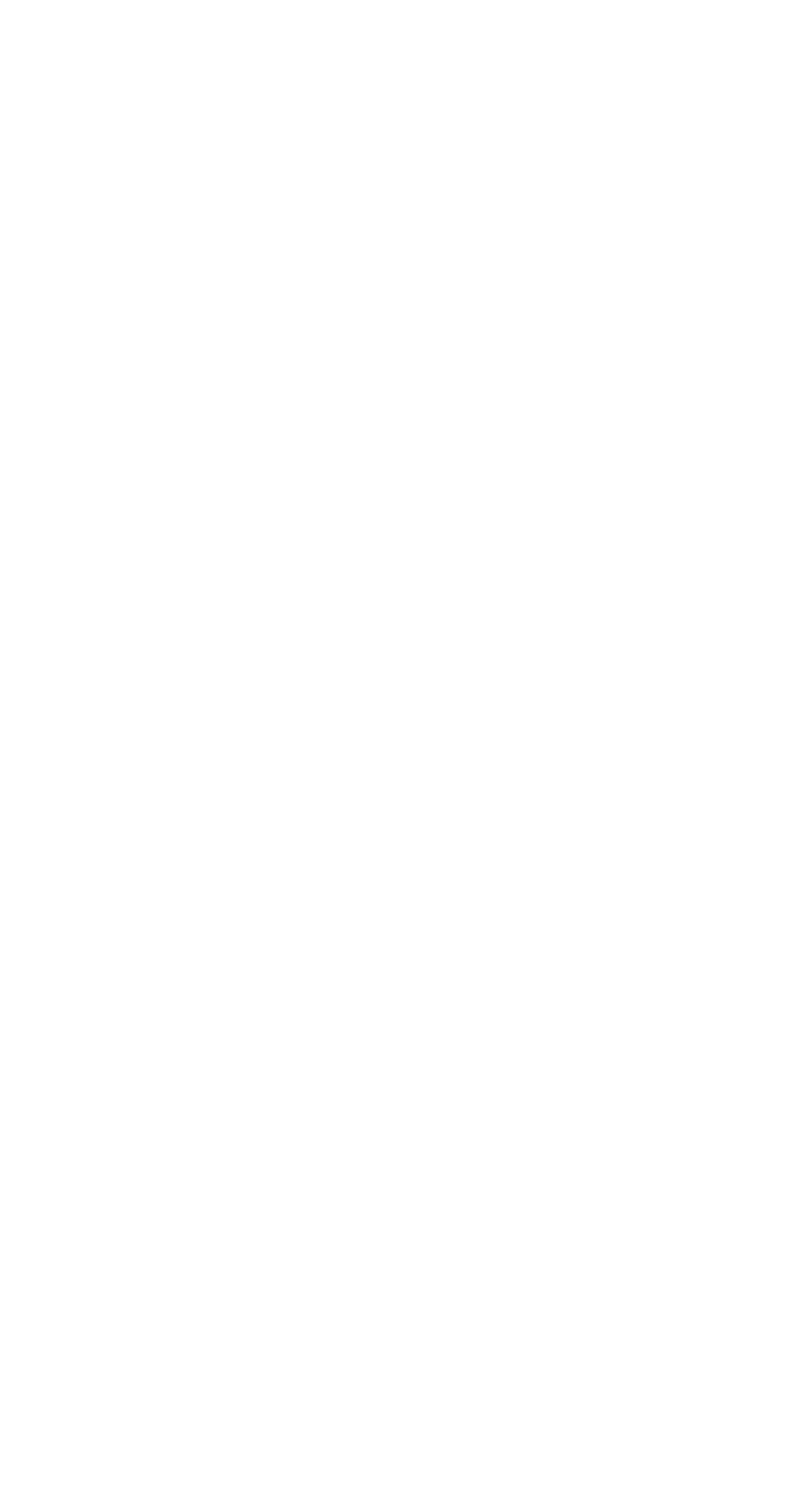
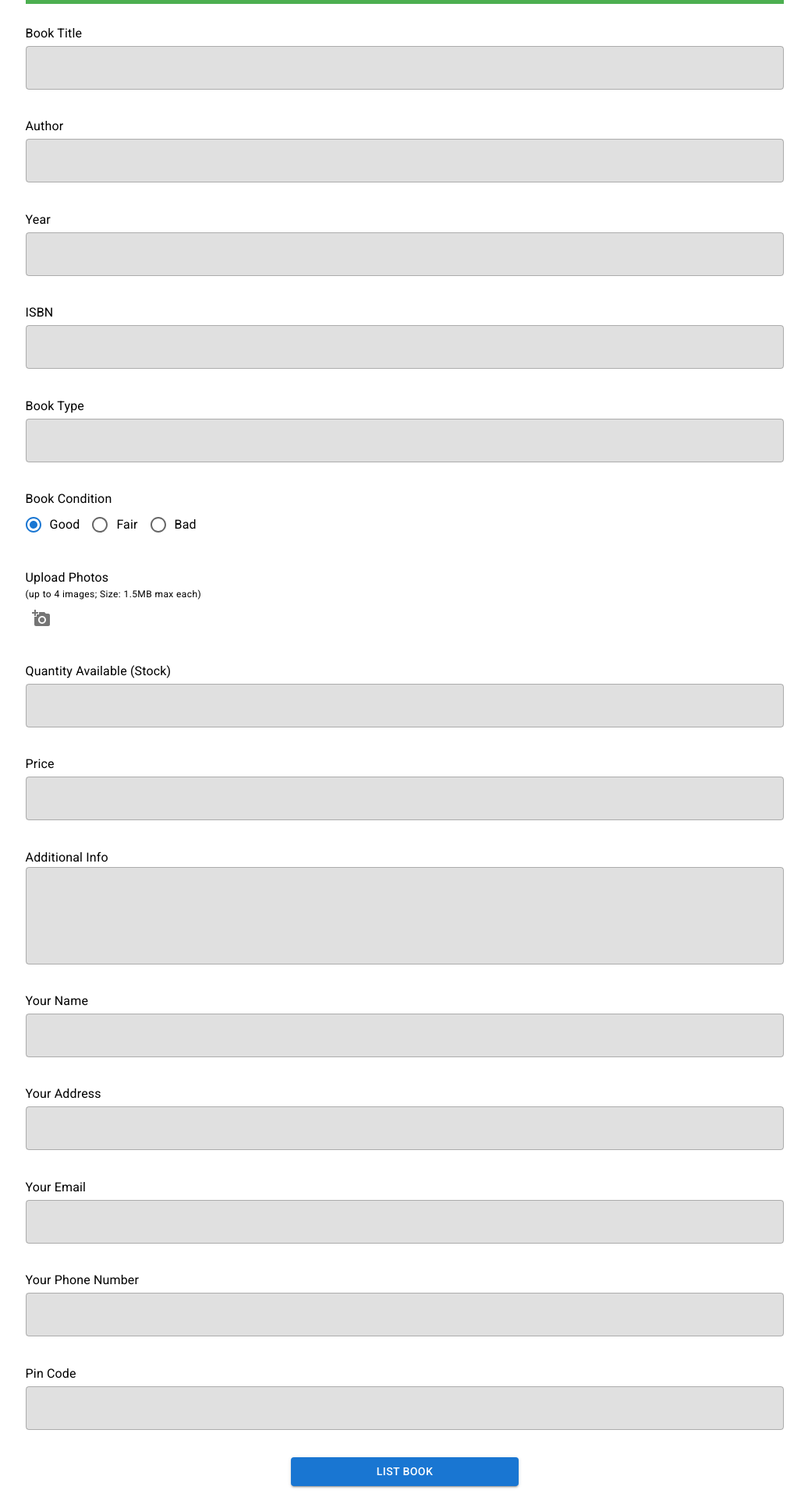
Before and after one commit to MiuX1/BookSite, a React (Vite) app in the folder book-site-c/: page /selling in a window 1280 px wide. Before the commit this address had no page. Shown: the part 160-2080 px from the top of the page at 78% size, without its empty margins (121-1157 px from the left). Before the commit the page ends 800 px from the top, so only its background shows below. Built offline with nearby package versions, Linux system fonts and the light colour scheme.

Commit message:
Selling page created, route created to selling page, made changes to header file

```diff
--- a/book-site-c/pages/Marketplace/Marketplace.jsx
+++ b/book-site-c/pages/Marketplace/Marketplace.jsx
@@ -52,7 +52,7 @@ function Marketplace() {
   });
 
   return (
-    <Container maxWidth="lg" sx={{ marginY: 4 }}>
+    <Container maxWidth="lg" sx={{ marginY: 5 }}>
       <Box
         sx={{
           display: "flex",
--- /dev/null
+++ b/book-site-c/pages/Selling/Selling.jsx
@@ -0,0 +1,267 @@
+import React, { useState } from 'react';
+import {
+  Typography, Box, Link, TextField, Button, IconButton, MenuItem, Select, Radio, RadioGroup,
+  FormControlLabel, InputLabel, FormControl, Grid
+} from '@mui/material';
+import AddAPhotoIcon from '@mui/icons-material/AddAPhoto';
+
+const Selling = () => {
+  const [formValues, setFormValues] = useState({
+    bookTitle: '',
+    author: '',
+    year: '',
+    ISBN: '',
+    bookType: '',
+    bookCondition: 'good',
+    picture: null,
+    quantityAvailable: '',
+    price: '',
+    additionalInfo: '',
+    sellerName: '',
+    address: '',
+    sellerEmail: '',
+    sellerPhoneNumber: '',
+    pinCode: '',
+  });
+
+  const handleChange = (e) => {
+    const { name, value } = e.target;
+    setFormValues((prevValues) => ({
+      ...prevValues,
+      [name]: value,
+    }));
+  };
+
+  const handleFileChange = (e) => {
+    setFormValues((prevValues) => ({
+      ...prevValues,
+      picture: e.target.files[0],
+    }));
+  };
+
+  const handleConditionChange = (e) => {
+    setFormValues((prevValues) => ({
+      ...prevValues,
+      bookCondition: e.target.value,
+    }));
+  };
+
+  const handleSubmit = (e) => {
+    e.preventDefault();
+    console.log(formValues);
+  };
+
+  return (
+    <Box
+      component="form"
+      onSubmit={handleSubmit}
+      sx={{
+        display: 'flex',
+        flexDirection: 'column',
+        alignItems: 'center',
+        // bgcolor: '#f5f5f5',
+        margin: 'auto',
+        borderRadius: 2,
+        maxWidth: '80%',
+        padding: {xs:'4%', sm:'4%', md:'2%'},
+        // boxShadow: 3,
+        width: '100%',
+      }}
+    >
+      <Box sx={{ bgcolor: '#4caf50', width: '100%', padding: '1%', textAlign: 'center', mb: 2 }}>
+        <Typography variant='h6' component='h1' color="#fff">
+          Become a Seller
+        </Typography>
+        <Link href="/" target="_blank"
+        color="inherit" underline="hover">
+          Learn how it works?
+        </Link>
+      </Box>
+
+      <Grid container spacing={2}>
+        <Grid item xs={12}>
+          <FieldGroup
+            label="Book Title"
+            name="bookTitle"
+            value={formValues.bookTitle}
+            onChange={handleChange}
+          />
+        </Grid>
+        <Grid item xs={12}>
+          <FieldGroup
+            label="Author"
+            name="author"
+            value={formValues.author}
+            onChange={handleChange}
+          />
+        </Grid>
+        <Grid item xs={12}>
+          <FieldGroup
+            label="Year"
+            name="year"
+            value={formValues.year}
+            onChange={handleChange}
+          />
+        </Grid>
+        <Grid item xs={12}>
+          <FieldGroup
+            label="ISBN"
+            name="ISBN"
+            value={formValues.ISBN}
+            onChange={handleChange}
+          />
+        </Grid>
+
+        <Grid item xs={12}>
+          <FieldGroup
+              label="Book Type"
+              name="Book Type"
+              value={formValues.bookType}
+              onChange={handleChange}
+            />
+        </Grid>
+
+        <Grid item xs={12}>
+          <Box sx={{ marginY: '1%' }}>
+            <Typography>Book Condition</Typography>
+            <RadioGroup
+              name="bookCondition"
+              value={formValues.bookCondition}
+              onChange={handleConditionChange}
+              row
+            >
+              <FormControlLabel value="good" control={<Radio />} label="Good" />
+              <FormControlLabel value="fair" control={<Radio />} label="Fair" />
+              <FormControlLabel value="bad" control={<Radio />} label="Bad" />
+            </RadioGroup>
+          </Box>
+        </Grid>
+
+        <Grid item xs={12}>
+          <Box sx={{marginY: '1%'}}>
+            <Typography>Upload Photos</Typography>
+              <Typography variant="caption" display="block">
+                (up to 4 images; Size: 1.5MB max each)
+              </Typography>
+            <IconButton component="label">
+              <input type="file"
+              hidden multiple
+              onChange={handleFileChange}/>
+              <AddAPhotoIcon />
+            </IconButton>
+          </Box>
+        </Grid>
+
+        <Grid item xs={12}>
+          <FieldGroup
+            label="Quantity Available (Stock)"
+            name="quantityAvailable"
+            type="number"
+            value={formValues.quantityAvailable}
+            onChange={handleChange}
+          />
+        </Grid>
+
+        <Grid item xs={12}>
+          <FieldGroup
+            label="Price"
+            name="price"
+            value={formValues.price}
+            onChange={handleChange}
+          />
+        </Grid>
+
+        <Grid item xs={12}>
+          <Box sx={{ marginY: '1%' }}>
+            <Typography>Additional Info</Typography>
+            <TextField
+              name="additionalInfo"
+              multiline
+              rows={4}
+              value={formValues.additionalInfo}
+              onChange={handleChange}
+              variant="outlined"
+              fullWidth
+              sx={{ bgcolor: '#e0e0e0', borderRadius: '4px' }}
+            />
+          </Box>
+        </Grid>
+
+        <Grid item xs={12}>
+          <FieldGroup
+            label="Your Name"
+            name="sellerName"
+            value={formValues.sellerName}
+            onChange={handleChange}
+          />
+        </Grid>
+        <Grid item xs={12}>
+          <FieldGroup
+            label="Your Address"
+            name="address"
+            value={formValues.address}
+            onChange={handleChange}
+          />
+        </Grid>
+        <Grid item xs={12}>
+          <FieldGroup
+            label="Your Email"
+            name="sellerEmail"
+            value={formValues.sellerEmail}
+            onChange={handleChange}
+          />
+        </Grid>
+        <Grid item xs={12}>
+          <FieldGroup
+            label="Your Phone Number"
+            name="sellerPhoneNumber"
+            value={formValues.sellerPhoneNumber}
+            onChange={handleChange}
+          />
+        </Grid>
+        <Grid item xs={12}>
+          <FieldGroup
+            label="Pin Code"
+            name="pinCode"
+            value={formValues.pinCode}
+            onChange={handleChange}
+          />
+        </Grid>
+
+        <Grid item xs={12}>
+          <Box sx={{
+            display:'flex',
+            justifyContent:'center',
+            marginY: '1%' }}>
+            <Button type="submit" variant="contained" color="primary"
+            sx={{
+              width:{sm:'50%',md:'30%'},
+            }}
+            >
+              List Book
+            </Button>
+          </Box>
+        </Grid>
+      </Grid>
+    </Box>
+  );
+};
+
+const FieldGroup = ({ label, name, value, onChange, type = "text" }) => (
+  <Box sx={{ marginY: '1%' }}>
+    <Typography variant="body1" sx={{ mb: 0.5 }}>
+      {label}
+    </Typography>
+    <TextField
+      name={name}
+      value={value}
+      onChange={onChange}
+      variant="outlined"
+      fullWidth
+      sx={{ bgcolor: '#e0e0e0', borderRadius: '4px' }}
+      type={type}
+    />
+  </Box>
+);
+
+export default Selling;
--- a/book-site-c/src/components/Header/Header.jsx
+++ b/book-site-c/src/components/Header/Header.jsx
@@ -150,8 +150,10 @@ export default function Header({ sx }) {
 
   return (
     // desktop view
-    <Box sx={{ flexGrow: 1, paddingY: { xs: "7%", sm: "4%", md: "1%" } }}>
-      <AppBar position="fixed" sx={{ bgcolor: "#BF5A36", ...sx }}>
+    <Box sx={{ flexGrow: 1,
+      // paddingY: { xs: "7%", sm: "4%", md: "1%" }
+    }}>
+      <AppBar position="static" sx={{ bgcolor: "#BF5A36", ...sx }}>
         <Toolbar>
           <Typography
             sx={{
--- a/book-site-c/src/main.jsx
+++ b/book-site-c/src/main.jsx
@@ -6,6 +6,7 @@ import Layout from './components/Layout.jsx'
 import Home from '../pages/Home.jsx'
 import Login from '../pages/Login.jsx'
 import Marketplace from '../pages/Marketplace/Marketplace.jsx'
+import Selling from '../pages/Selling/Selling.jsx'
 import './App.css'
 
 
@@ -17,6 +18,7 @@ const router = createBrowserRouter(
       <Route path='' element={<Home/>}/>
       <Route path='/Home' element={<Home/>}/>
       <Route path='/marketplace' element={<Marketplace/>}></Route>
+      <Route path='/selling' element={<Selling/>}></Route>
       {/* <Route path='/profile' element={<Profile/>}></Route> */}
 
       //Agar navbar and footer chahiye toh
```
